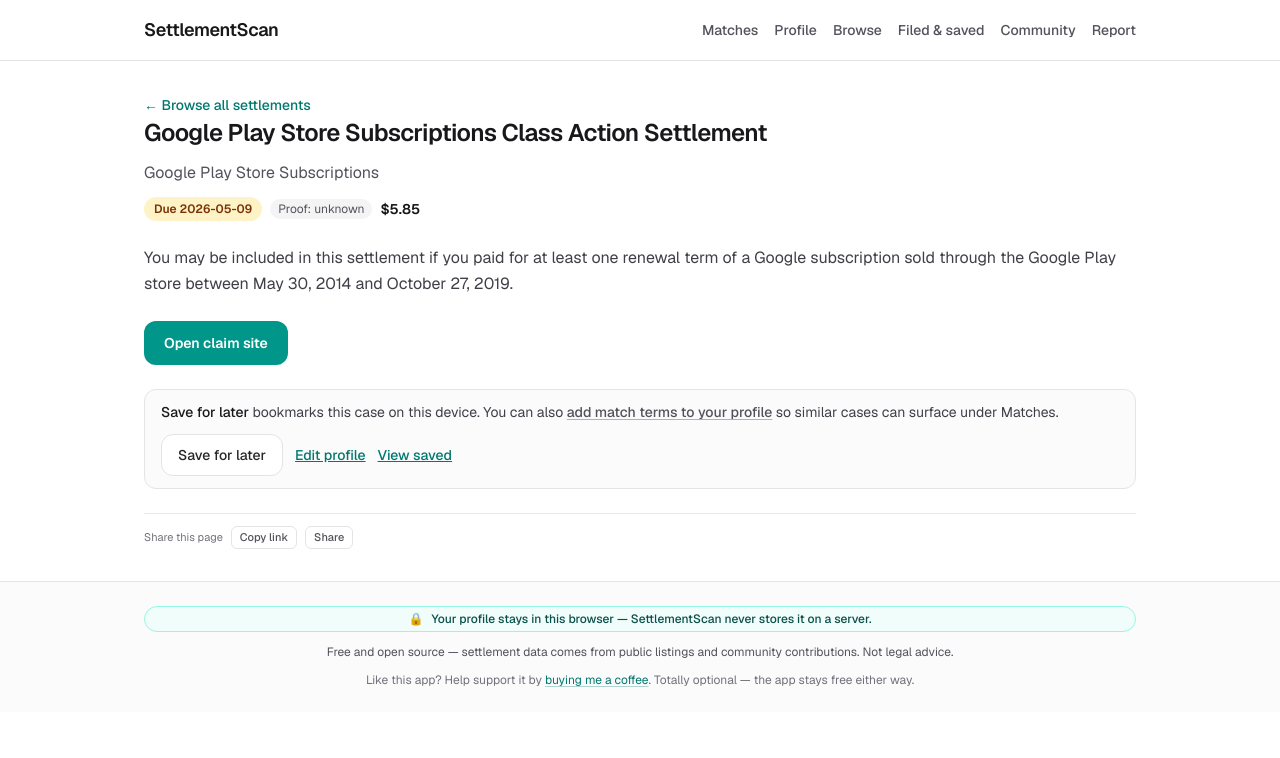
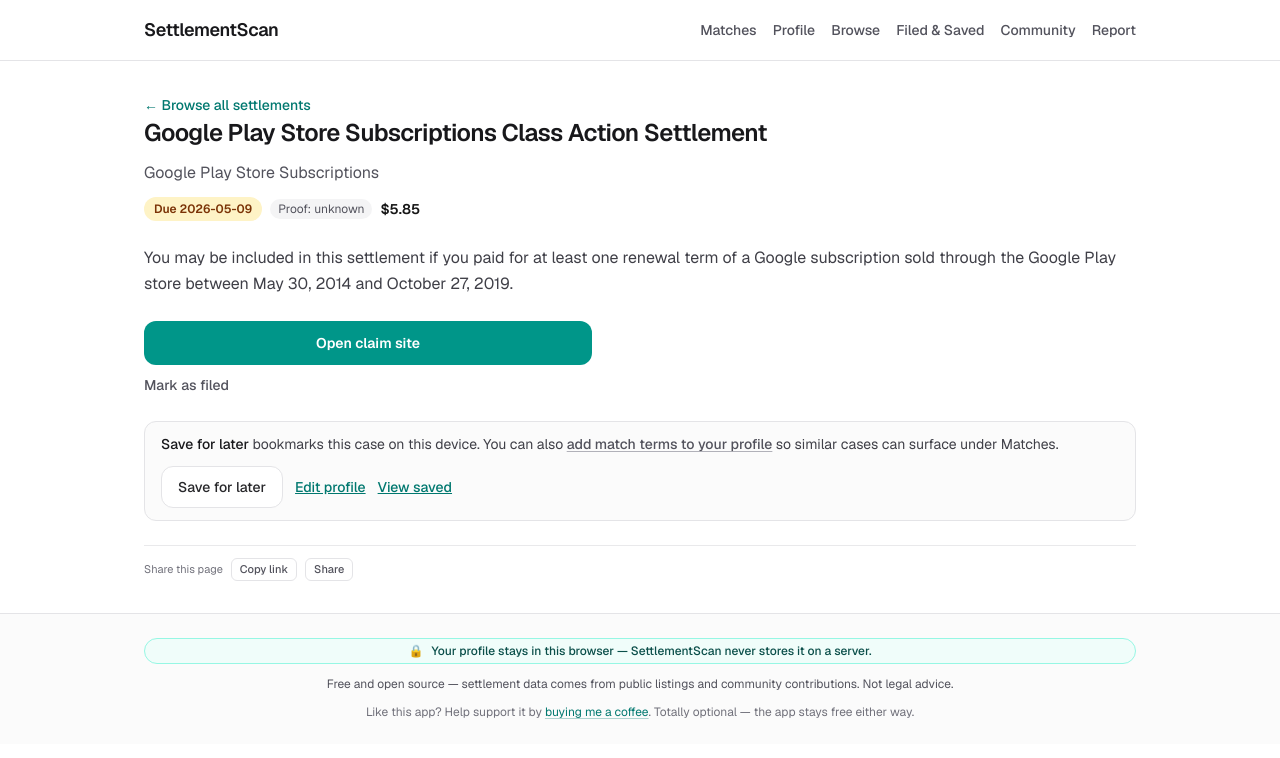
Before and after one commit to mwheelermba/settlement-scan, a Next.js app: page /s/google-play-store-subscriptions-2026 in a window 1280 px wide. Shown: the top 758 px of the page. Built offline with nearby package versions, Linux system fonts and the light colour scheme; no server answers.

Commit message:
Tune small UI changes

```diff
--- a/src/app/s/[id]/page.tsx
+++ b/src/app/s/[id]/page.tsx
@@ -1,4 +1,5 @@
 import { SettlementBackLink } from "@/components/SettlementBackLink";
+import { SettlementDetailClaimActions } from "@/components/SettlementDetailClaimActions";
 import { SettlementDetailActions } from "@/components/SettlementDetailActions";
 import { SettlementViewTracker } from "@/components/SettlementViewTracker";
 import { ShareButton } from "@/components/ShareButton";
@@ -63,14 +64,7 @@
         </div>
       </header>
       <p className="leading-relaxed text-zinc-700 dark:text-zinc-300">{s.description}</p>
-      <a
-        href={s.claim_url}
-        target="_blank"
-        rel="noopener noreferrer"
-        className="inline-flex cursor-pointer rounded-xl bg-teal-600 px-5 py-3 text-sm font-semibold text-white hover:bg-teal-700"
-      >
-        Open claim site
-      </a>
+      <SettlementDetailClaimActions settlement={s} />
       <SettlementDetailActions settlement={s} />
       <ShareButton settlementId={s.id} title={s.title} variant="compact" />
     </div>
--- a/src/app/saved/page.tsx
+++ b/src/app/saved/page.tsx
@@ -43,7 +43,7 @@
         <button
           type="button"
           onClick={onUnmark}
-          className="cursor-pointer text-xs text-zinc-500 hover:text-zinc-800 hover:underline dark:hover:text-zinc-200"
+          className="cursor-pointer text-xs font-medium text-red-600 hover:text-red-700 hover:underline dark:text-red-400 dark:hover:text-red-300"
         >
           Unmark
         </button>
--- a/src/components/Layout.tsx
+++ b/src/components/Layout.tsx
@@ -9,7 +9,7 @@
   { href: "/", label: "Matches" },
   { href: "/profile", label: "Profile" },
   { href: "/browse", label: "Browse" },
-  { href: "/saved", label: "Filed & saved" },
+  { href: "/saved", label: "Filed & Saved" },
   { href: "/dashboard", label: "Community" },
   { href: "/report", label: "Report" },
 ];
--- a/src/components/SettlementCard.tsx
+++ b/src/components/SettlementCard.tsx
@@ -228,7 +228,11 @@
                 type="button"
                 onClick={toggleFiled}
                 title={filed ? "Remove this reminder" : "Remember that you submitted a claim"}
-                className="cursor-pointer text-xs font-medium text-zinc-600 hover:text-zinc-900 hover:underline dark:text-zinc-400 dark:hover:text-zinc-200"
+                className={`cursor-pointer text-xs font-medium hover:underline ${
+                  filed
+                    ? "text-red-600 hover:text-red-700 dark:text-red-400 dark:hover:text-red-300"
+                    : "text-zinc-600 hover:text-zinc-900 dark:text-zinc-400 dark:hover:text-zinc-200"
+                }`}
               >
                 {filed ? "Unmark as filed" : "Mark as filed"}
               </button>
--- /dev/null
+++ b/src/components/SettlementDetailClaimActions.tsx
@@ -0,0 +1,66 @@
+"use client";
+
+import { trackEvent } from "@/lib/analytics";
+import { defaultProfile, loadProfile, saveProfile } from "@/lib/profile";
+import type { Settlement, UserProfile } from "@/lib/types";
+import { useEffect, useState } from "react";
+
+/** Open claim site + Mark as filed — mirrors the card “Show details” layout. */
+export function SettlementDetailClaimActions({ settlement: s }: { settlement: Settlement }) {
+  const [profile, setProfile] = useState<UserProfile>(() => defaultProfile());
+  const [ready, setReady] = useState(false);
+
+  useEffect(() => {
+    queueMicrotask(() => {
+      setProfile(loadProfile() ?? defaultProfile());
+      setReady(true);
+    });
+  }, []);
+
+  const filed = profile.filed_settlements.includes(s.id);
+
+  function toggleFiled() {
+    const next = filed
+      ? { ...profile, filed_settlements: profile.filed_settlements.filter((id) => id !== s.id) }
+      : { ...profile, filed_settlements: [...profile.filed_settlements, s.id] };
+    setProfile(next);
+    saveProfile(next);
+  }
+
+  if (!ready) {
+    return (
+      <div className="space-y-2">
+        <div className="h-11 max-w-md animate-pulse rounded-xl bg-zinc-200 dark:bg-zinc-800" />
+        <div className="h-4 w-28 animate-pulse rounded bg-zinc-200 dark:bg-zinc-800" />
+      </div>
+    );
+  }
+
+  return (
+    <div className="space-y-2">
+      <a
+        href={s.claim_url}
+        target="_blank"
+        rel="noopener noreferrer"
+        onClick={() => void trackEvent({ type: "claim_click", settlementId: s.id })}
+        className="inline-flex w-full max-w-md cursor-pointer items-center justify-center rounded-xl bg-teal-600 px-5 py-3 text-sm font-semibold text-white hover:bg-teal-700"
+      >
+        Open claim site
+      </a>
+      <div>
+        <button
+          type="button"
+          onClick={toggleFiled}
+          title={filed ? "Remove from your filed list" : "Remember that you submitted a claim (this device only)"}
+          className={`cursor-pointer text-left text-sm font-medium hover:underline ${
+            filed
+              ? "text-red-600 hover:text-red-700 dark:text-red-400 dark:hover:text-red-300"
+              : "text-zinc-600 hover:text-zinc-900 dark:text-zinc-400 dark:hover:text-zinc-200"
+          }`}
+        >
+          {filed ? "Unmark as filed" : "Mark as filed"}
+        </button>
+      </div>
+    </div>
+  );
+}
```
